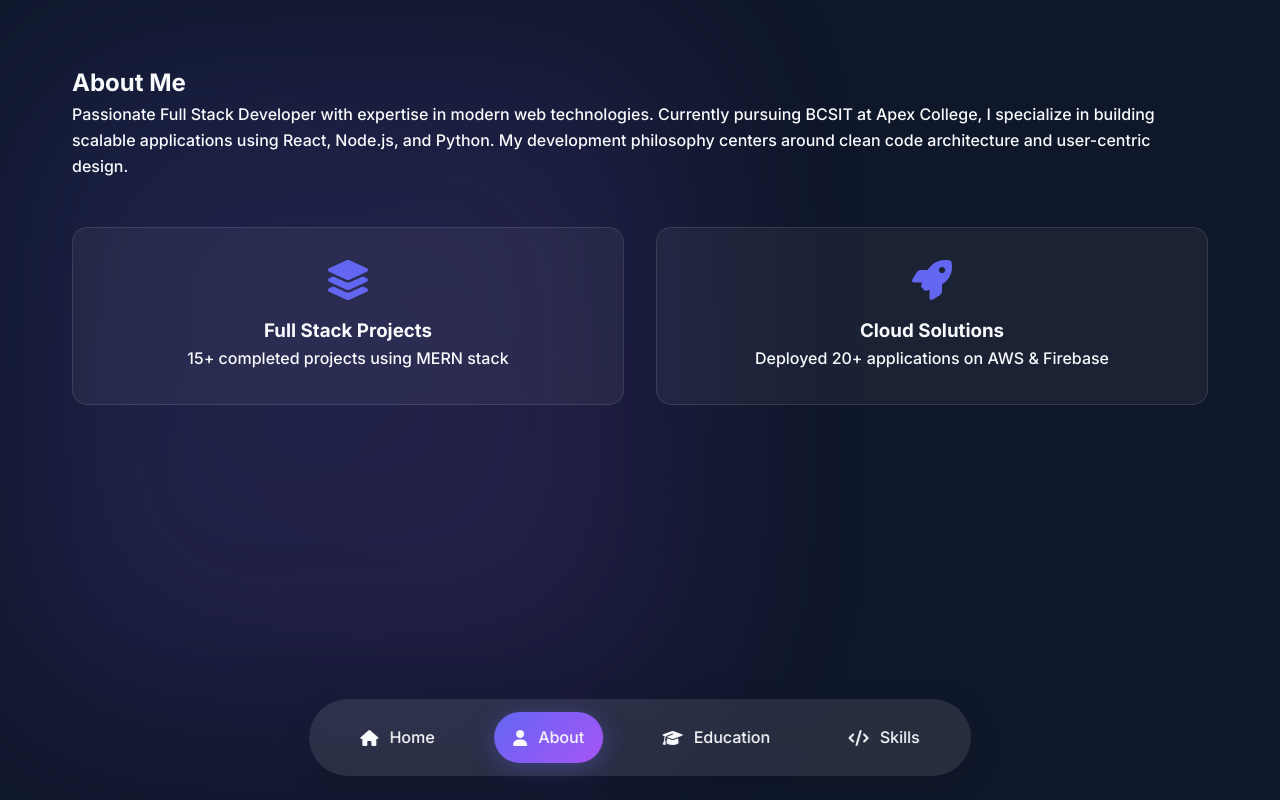
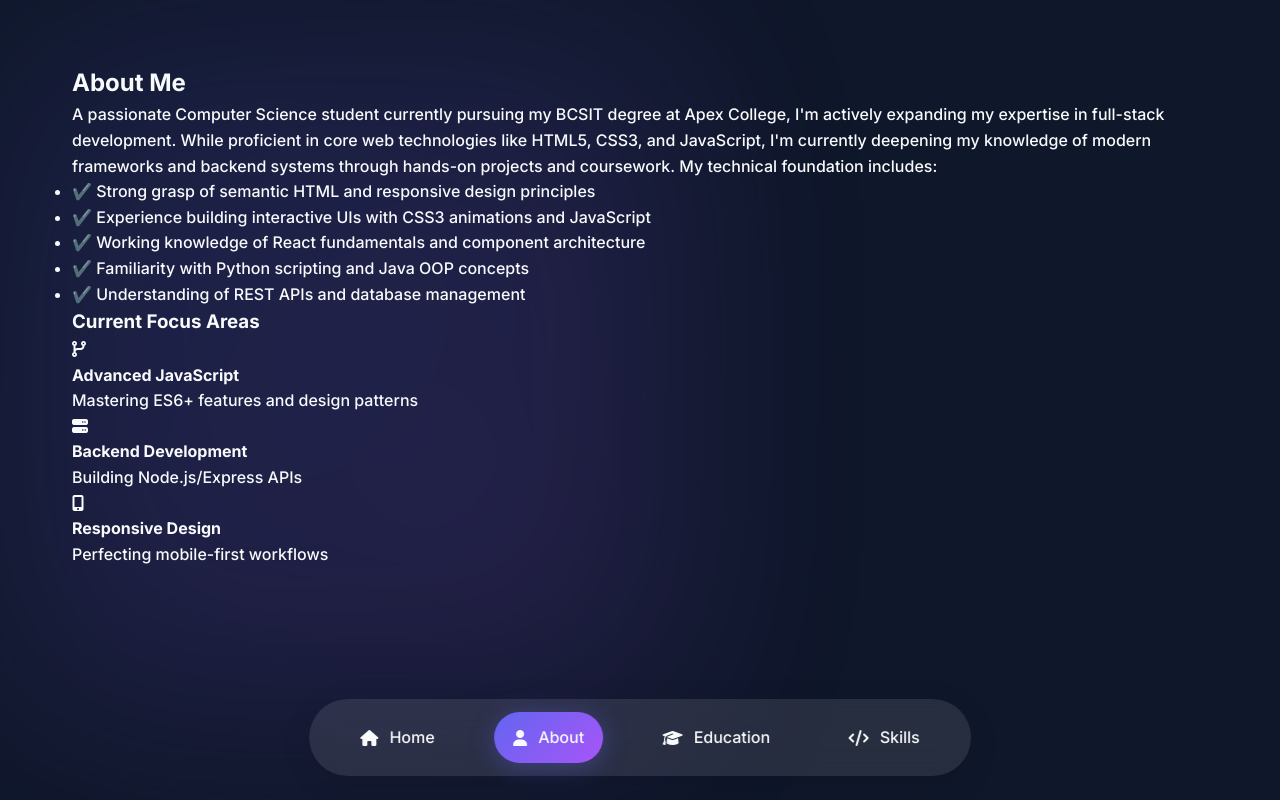
Before and after one commit to saugatpanta/new-portfolios, a plain HTML site: page index.html in a window 1280 px wide. Both pictures are taken after a click on the link "About". Shown: the part 32-832 px from the top of the page. Drawn offline with nearby package versions, Linux system fonts and the light colour scheme.

Commit message:
Update index.html

```diff
--- a/index.html
+++ b/index.html
@@ -54,26 +54,44 @@
             </div>
         </section>
 
-        <!-- About Section -->
+         <!-- About Section -->
         <section id="about" class="section">
             <h2 class="section-title">About Me</h2>
             <div class="about-content">
                 <p class="about-text">
-                    Passionate Full Stack Developer with expertise in modern web technologies.
-                    Currently pursuing BCSIT at Apex College, I specialize in building scalable
-                    applications using React, Node.js, and Python. My development philosophy
-                    centers around clean code architecture and user-centric design.
+                    A passionate Computer Science student currently pursuing my BCSIT degree at Apex College,
+                    I'm actively expanding my expertise in full-stack development. While proficient in core web
+                    technologies like HTML5, CSS3, and JavaScript, I'm currently deepening my knowledge of modern
+                    frameworks and backend systems through hands-on projects and coursework.
+
+                    My technical foundation includes:
                 </p>
-                <div class="achievements">
-                    <div class="achievement-card">
-                        <i class="fas fa-layer-group"></i>
-                        <h3>Full Stack Projects</h3>
-                        <p>15+ completed projects using MERN stack</p>
-                    </div>
-                    <div class="achievement-card">
-                        <i class="fas fa-rocket"></i>
-                        <h3>Cloud Solutions</h3>
-                        <p>Deployed 20+ applications on AWS & Firebase</p>
+                <ul class="skills-list">
+                    <li>✔️ Strong grasp of semantic HTML and responsive design principles</li>
+                    <li>✔️ Experience building interactive UIs with CSS3 animations and JavaScript</li>
+                    <li>✔️ Working knowledge of React fundamentals and component architecture</li>
+                    <li>✔️ Familiarity with Python scripting and Java OOP concepts</li>
+                    <li>✔️ Understanding of REST APIs and database management</li>
+                </ul>
+
+                <div class="learning-journey">
+                    <h3>Current Focus Areas</h3>
+                    <div class="learning-items">
+                        <div class="learning-card">
+                            <i class="fas fa-code-branch"></i>
+                            <h4>Advanced JavaScript</h4>
+                            <p>Mastering ES6+ features and design patterns</p>
+                        </div>
+                        <div class="learning-card">
+                            <i class="fas fa-server"></i>
+                            <h4>Backend Development</h4>
+                            <p>Building Node.js/Express APIs</p>
+                        </div>
+                        <div class="learning-card">
+                            <i class="fas fa-mobile-alt"></i>
+                            <h4>Responsive Design</h4>
+                            <p>Perfecting mobile-first workflows</p>
+                        </div>
                     </div>
                 </div>
             </div>
```
